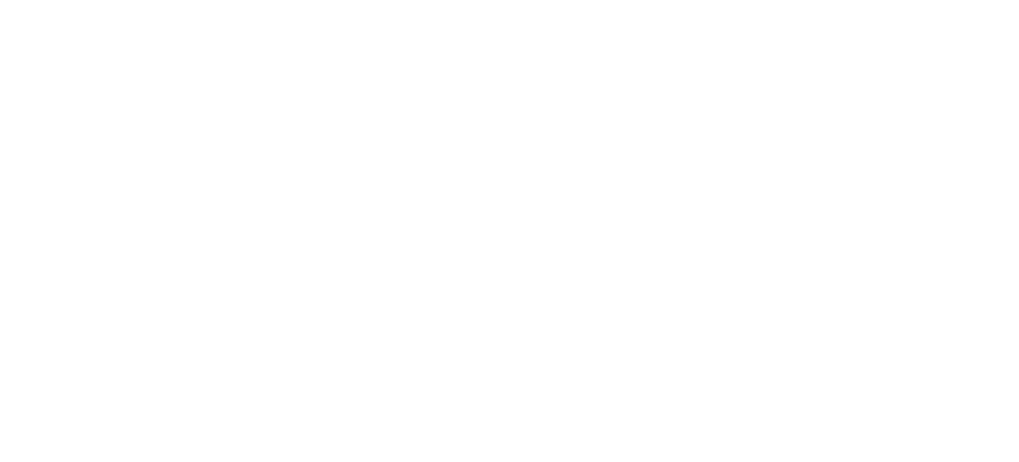
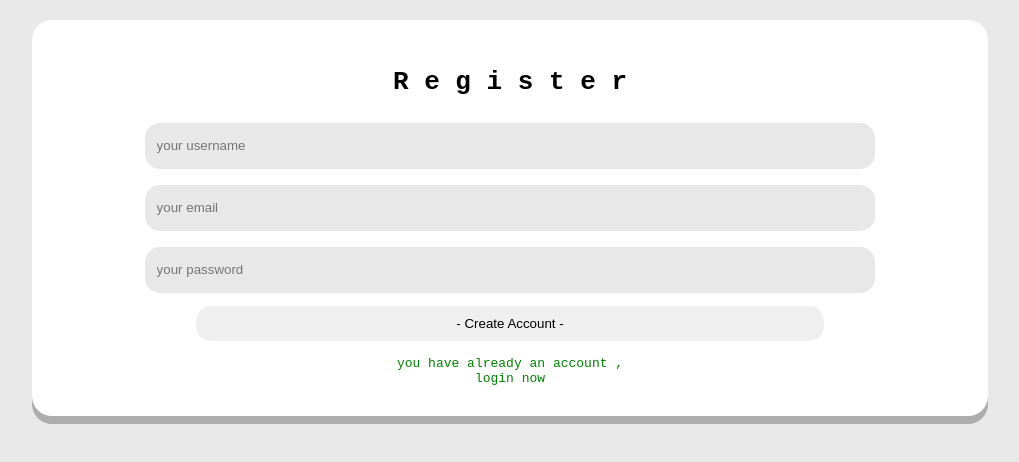
Before and after one commit to Yas-Devp/MChatHub, a plain HTML site: page templates/register.html in a window 1280 px wide. Shown: the whole page, without its empty margins (130-1149 px from the left). Drawn offline with Linux system fonts and the light colour scheme.

Commit message:
REGISTER DESIGN ADDED [1]

```diff
--- a/templates/register.html
+++ b/templates/register.html
@@ -0,0 +1,141 @@
+<!DOCTYPE html>
+<html lang="en">
+
+<head>
+    <meta charset="UTF-8">
+    <meta name="viewport" content="width=device-width, initial-scale=1.0">
+    <title>MChatHub | Register</title>
+
+    <style>
+        body {
+            margin: 0px;
+            background-color: rgb(233, 233, 233);
+            align-content: center;
+            font-family: monospace;
+        }
+
+        .container {
+            margin: auto;
+            margin-top: 20px;
+            background-color: white;
+            width: 70%;
+            display: flex;
+            flex-direction: column;
+            text-align: center;
+            border-radius: 20px;
+            box-shadow: 0px 8px rgb(173, 173, 173);
+            padding: 30px;
+        }
+
+        .container input {
+            width: 80%;
+            margin: 8px;
+            height: 30px;
+            padding-top: 8px;
+            padding-bottom: 8px;
+            padding-left: 12px;
+            color: rgb(128, 125, 125);
+            border: none;
+            border-radius: 15px;
+            background-color: rgb(232, 232, 233);
+        }
+
+        .container input:hover {
+            background-color: rgb(212, 212, 212);
+        }
+
+        .container a {
+            text-decoration: none;
+            color: green;
+        }
+
+        .container a:hover {
+            text-decoration: underline;
+        }
+
+        .register-btn {
+            margin-top: 5px;
+            height: 35px;
+            border-style: none;
+            border-radius: 15px;
+            width: 70%;
+        }
+
+        .register-btn:hover {
+            background-color: black;
+        }
+
+        .register-txt span {
+            display: inline-block;
+            transition: transform 0.6s;
+        }
+
+        .register-txt:hover span:nth-child(1) {
+            transform: rotate(360deg);
+            transition-delay: 0s;
+        }
+
+        .register-txt:hover span:nth-child(2) {
+            transform: rotate(360deg);
+            transition-delay: 0.1s;
+        }
+
+        .register-txt:hover span:nth-child(3) {
+            transform: rotate(360deg);
+            transition-delay: 0.2s;
+        }
+
+        .register-txt:hover span:nth-child(4) {
+            transform: rotate(360deg);
+            transition-delay: 0.3s;
+        }
+
+        .register-txt:hover span:nth-child(5) {
+            transform: rotate(360deg);
+            transition-delay: 0.4s;
+        }
+        .register-txt:hover span:nth-child(6) {
+            transform: rotate(360deg);
+            transition-delay: 0.5s;
+        }
+        .register-txt:hover span:nth-child(7) {
+            transform: rotate(360deg);
+            transition-delay: 0.6s;
+        }
+        .register-txt:hover span:nth-child(8) {
+            transform: rotate(360deg);
+            transition-delay: 0.7s;
+        }
+    </style>
+</head>
+
+<body>
+    <div class="container">
+        <h1 class="register-txt">
+            <span>R</span>
+            <span>e</span>
+            <span>g</span>
+            <span>i</span>
+            <span>s</span>
+            <span>t</span>
+            <span>e</span>
+            <span>r</span>
+        </h1>
+        <form action="/register" method="post" class="form">
+            <input type="text" name="username" id="username" placeholder="your username">
+            <input type="text" name="email" id="email" placeholder="your email">
+            <input type="password" name="pass" id="pass" placeholder="your password">
+
+            <button class="register-btn">- Create Account -</button>
+            <br>
+            <br>
+            <a href="login.html">
+                you have already an account , <br />login now
+            </a>
+        </form>
+    </div>
+</body>
+
+<!--This website created by yasdevp from zero , open source doesn't mean you can make it yours , mention my name every where you use it-->
+
+</html>
```
Also changed, not shown: templates/login.html (+32 -20 lines).
